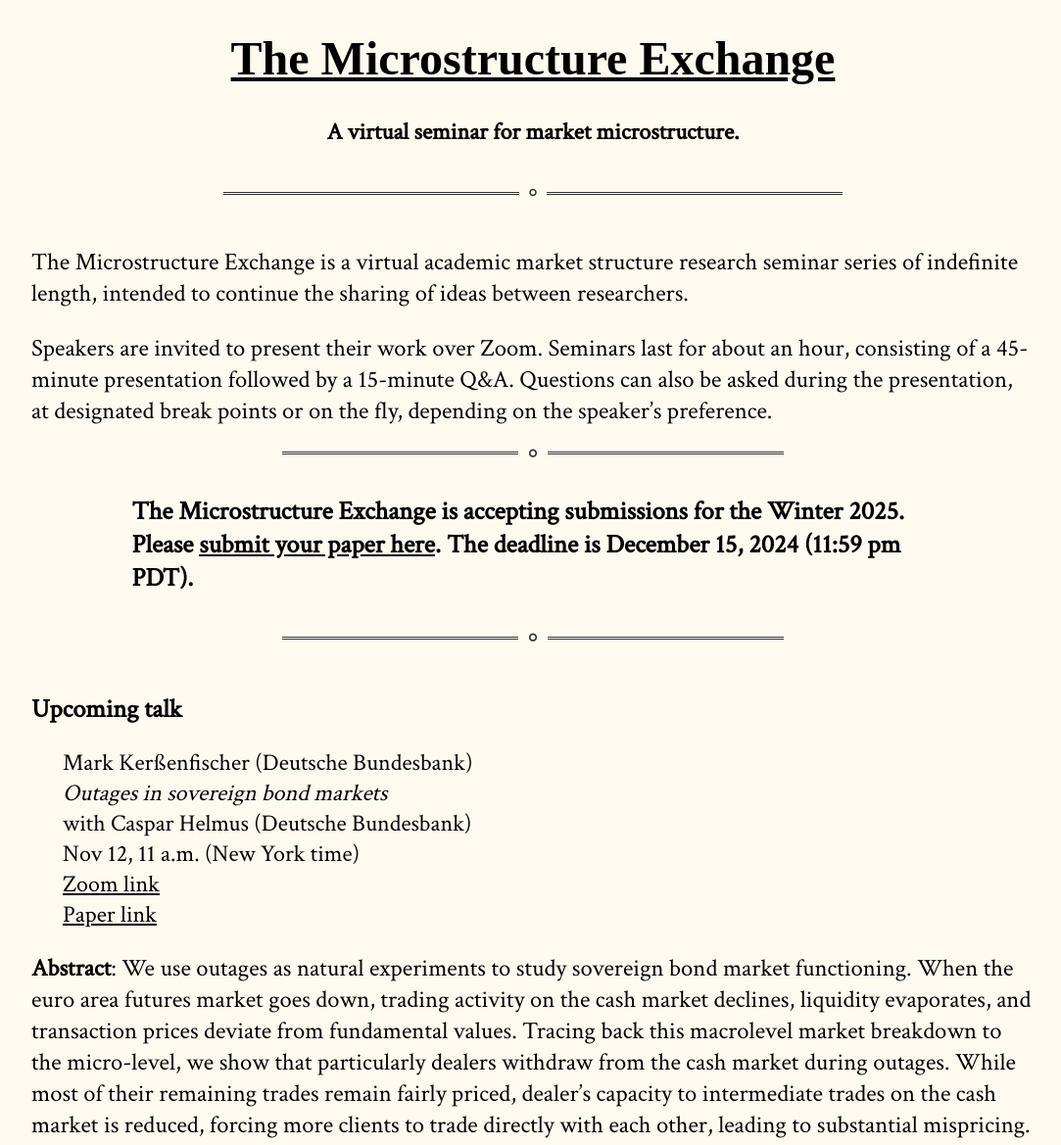
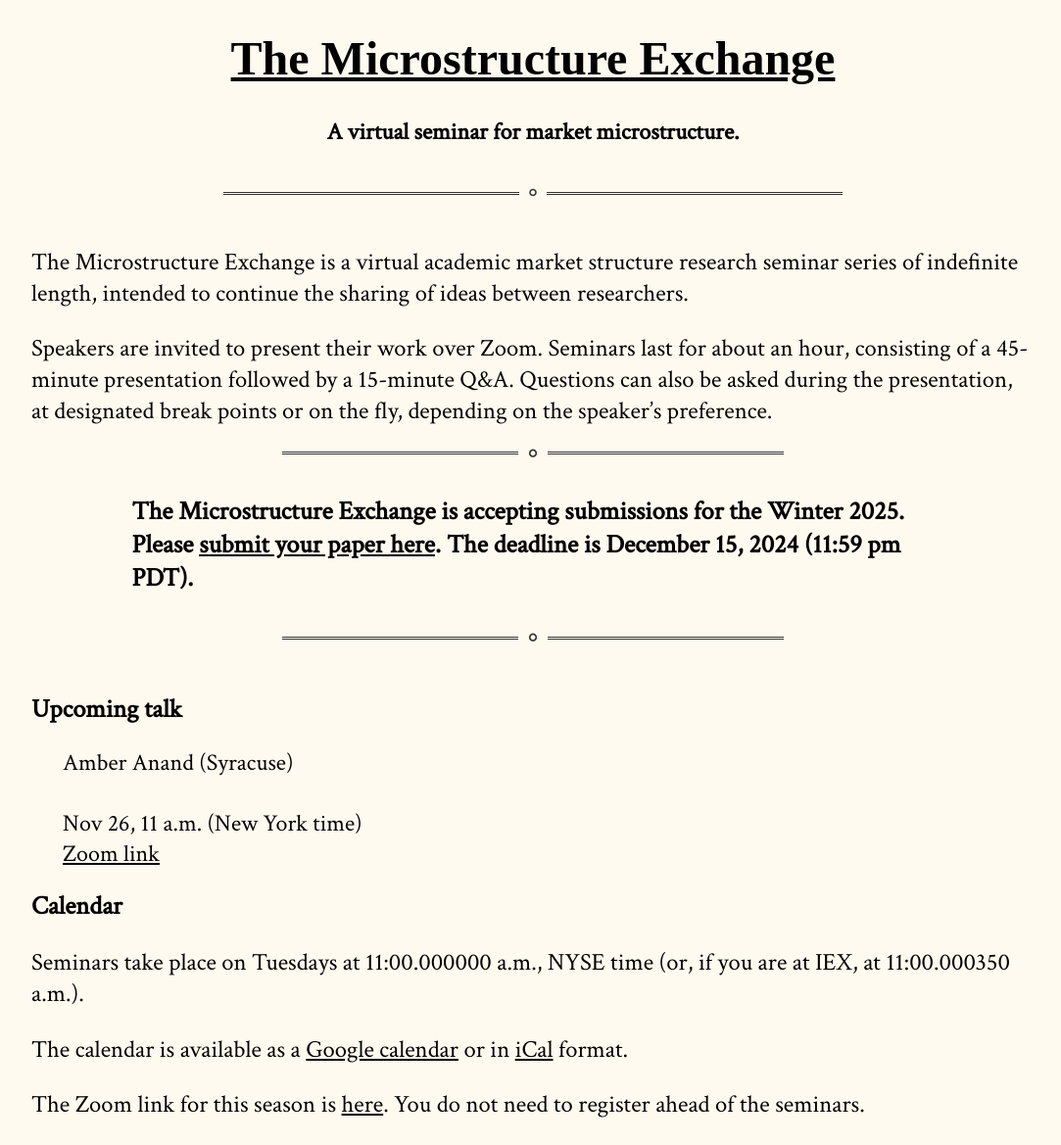
Before and after one commit to cpfiffer/microstructure.exchange, a Jekyll site: the page built from index.md, in a window 1280 px wide and 1400 px high. Shown: the top 1169 px of the window at 98% size, without its empty margins (96-1179 px from the left). Built offline with Jekyll 4.4.1, drawn with Linux system fonts in a browser that asks for light colours; some web fonts are replaced; some of the changed text lies outside the part shown; grey boxes are pictures that could not be loaded.

Commit message:
Update _config.yml

```diff
--- a/_config.yml
+++ b/_config.yml
@@ -11,13 +11,13 @@ github:
   owner_name: Cameron Pfiffer
 
 speaker-info:
-  speaker-name: "Mark Kerßenfischer (Deutsche Bundesbank)"
-  speaker-paper: "Outages in sovereign bond markets"
-  coauthors: "Caspar Helmus (Deutsche Bundesbank)"
-  speaker-date: "Nov 12, 11 a.m. (New York time)"
-  paper-link: "https://www.ecb.europa.eu/pub/pdf/scpwps/ecb.wp2944~5cc218150b.en.pdf"
+  speaker-name: "Amber Anand (Syracuse)"
+  #speaker-paper: "Outages in sovereign bond markets"
+  #coauthors: "Caspar Helmus (Deutsche Bundesbank)"
+  speaker-date: "Nov 26, 11 a.m. (New York time)"
+  #paper-link: "https://www.ecb.europa.eu/pub/pdf/scpwps/ecb.wp2944~5cc218150b.en.pdf"
   #paper-link: "papers/hasbrouck.pdf" # If you have a file instead
   webinar-link: "https://us06web.zoom.us/j/88678184213?pwd=AJKqeo8f3pNB2injLhLwa2OEcQ4fW6.1"
   # discussant: "Michael Noe (Eurex), Amit Goyal (SFI/Lausanne), and Eric Uhlmann (INSEAD)"
   # slides-link: /slides/RobinhoodSlides_TME.pdf
-  abstract: "We use outages as natural experiments to study sovereign bond market functioning. When the euro area futures market goes down, trading activity on the cash market declines, liquidity evaporates, and transaction prices deviate from fundamental values. Tracing back this macrolevel market breakdown to the micro-level, we show that particularly dealers withdraw from the cash market during outages. While most of their remaining trades remain fairly priced, dealer’s capacity to intermediate trades on the cash market is reduced, forcing more clients to trade directly with each other, leading to substantial mispricing. Lastly, outages on cash trading venues barely affect the futures market, suggesting that price formation and liquidity provision is a one-way street, and outages on the US and euro area futures market barely affect each other, in stark contrast to the significant price spillovers. Our results reveal the trade-offs between a (de)centralized market structure, they support cross-asset learning models to explain the link between liquidity and arbitrage, and they demonstrate how financial intermediaries can impose important limits to arbitrage."
+  #abstract: "We use outages as natural experiments to study sovereign bond market functioning. When the euro area futures market goes down, trading activity on the cash market declines, liquidity evaporates, and transaction prices deviate from fundamental values. Tracing back this macrolevel market breakdown to the micro-level, we show that particularly dealers withdraw from the cash market during outages. While most of their remaining trades remain fairly priced, dealer’s capacity to intermediate trades on the cash market is reduced, forcing more clients to trade directly with each other, leading to substantial mispricing. Lastly, outages on cash trading venues barely affect the futures market, suggesting that price formation and liquidity provision is a one-way street, and outages on the US and euro area futures market barely affect each other, in stark contrast to the significant price spillovers. Our results reveal the trade-offs between a (de)centralized market structure, they support cross-asset learning models to explain the link between liquidity and arbitrage, and they demonstrate how financial intermediaries can impose important limits to arbitrage."
```
